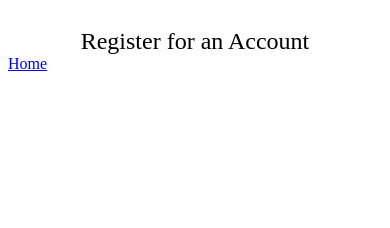
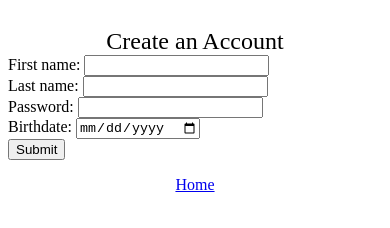
Before and after one commit to ProfessorKevinForbes/Simple-Shop, a plain HTML site: page account.html in a window 390 px wide. Drawn offline with Linux system fonts and the light colour scheme; some packages are replaced by stand-ins of ours.

Commit message:
Simple Form

```diff
--- a/account.html
+++ b/account.html
@@ -7,9 +7,16 @@
     </head>
     <body>
         <div class="app">
-            <h1>Register for an Account</h1>
+            <h1>Create an Account</h1>
+		  <form>
+			First name: <input type="text" name="firstname"><br>
+			Last name: <input type="text" name="lastname"><br>
+			Password: <input type="password" name="pwd"><br>
+			Birthdate: <input type="date" name="bday"><br>
+			<input type="submit" value="Submit">
+		  </form>
 
-		  <a align="center" href="./index.html">Home</a>
+		  <p align="center"><a href="./index.html">Home</a></p>
         </div>
         <script type="text/javascript" src="cordova.js"></script>
 
```
Also changed, not shown: list.html (+1 -1 lines).
